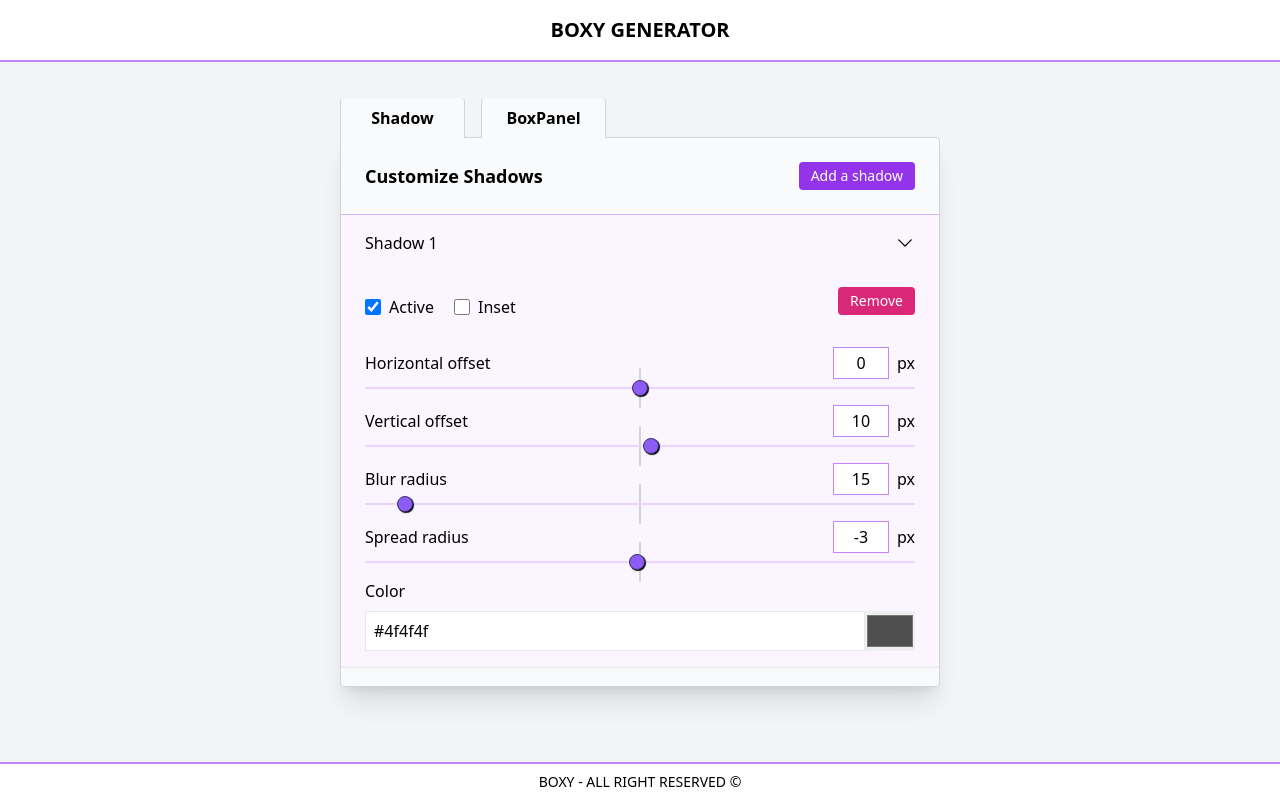
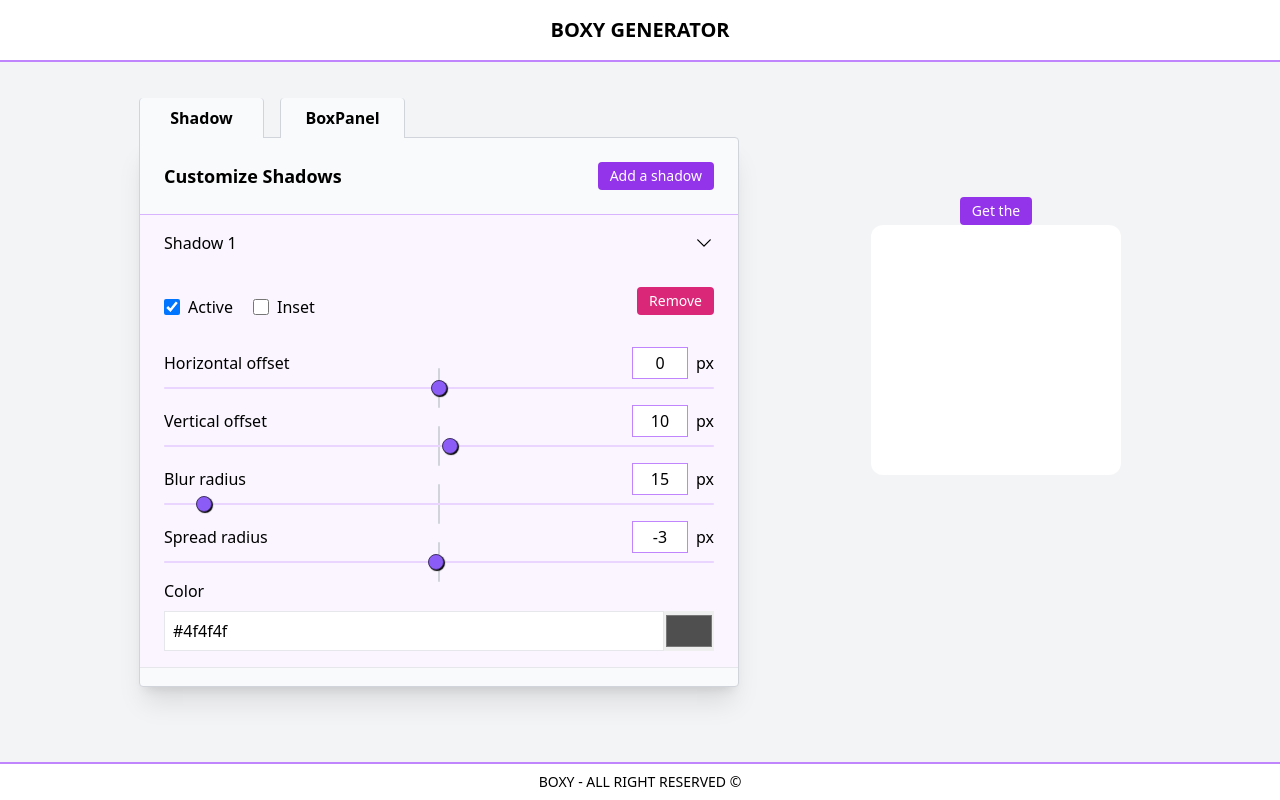
Before and after one commit to SandrineCipolla/BoxyGenerator, a React (Vite) app: page / in a window 1280 px wide. Built offline with nearby package versions, Linux system fonts and the light colour scheme.

Commit message:
add visualization box

```diff
--- a/src/App.jsx
+++ b/src/App.jsx
@@ -1,6 +1,7 @@
 import Header from "./components/Header";
 import Footer from "./components/Footer";
 import Creation from "./Layouts/Creation";
+import Visualization from "./Layouts/Visualization/Visualization";
 
 
 function App() {
@@ -12,7 +13,7 @@ function App() {
       bg-gray-100 px-10 md:flex-nowrap">
 
         <Creation/>
-        {/* <Visualization/> */}
+        <Visualization/>
       </main>
       <Footer/>
     </div>
--- /dev/null
+++ b/src/Layouts/Visualization/Modal/ModalBtn.jsx
@@ -0,0 +1,9 @@
+
+export default function ModalBtn() {
+  return (
+    <div className="mx-auto mt-2 py-1 px-3 cursor-pointer text-sm rounded
+     bg-purple-600 text-white hover:bg-purple-700">
+        Get the <code></code>
+    </div>
+  )
+}
--- /dev/null
+++ b/src/Layouts/Visualization/Modal/modalResult.jsx
@@ -0,0 +1,5 @@
+export default function modalResult() {
+  return (
+    <div>modalResult</div>
+  )
+}
--- /dev/null
+++ b/src/Layouts/Visualization/Visualization.jsx
@@ -0,0 +1,13 @@
+import ModalBtn from "./Modal/ModalBtn";
+
+export default function
+() {
+  return (
+    <div className="flex flex-col p-5 ml-10 lg:ml-28">
+        <ModalBtn />
+        <div className="w-[250px] h-[250px] bg-white rounded-xl mb-20 lg:mb-40">
+
+        </div>
+    </div>
+  )
+}
```
